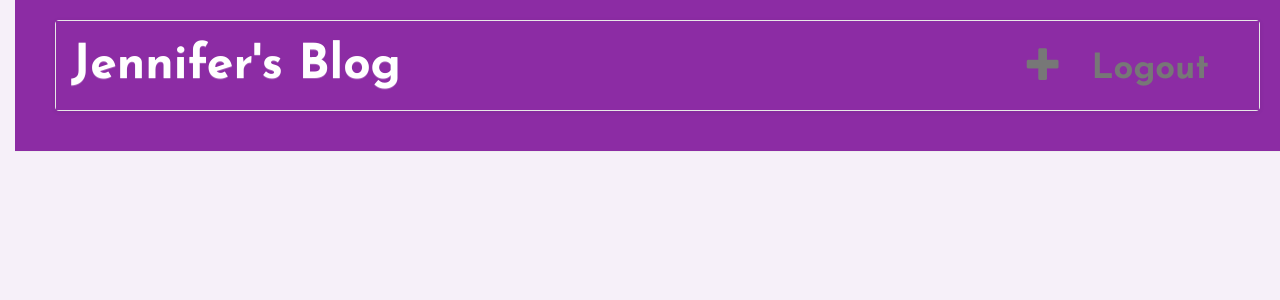
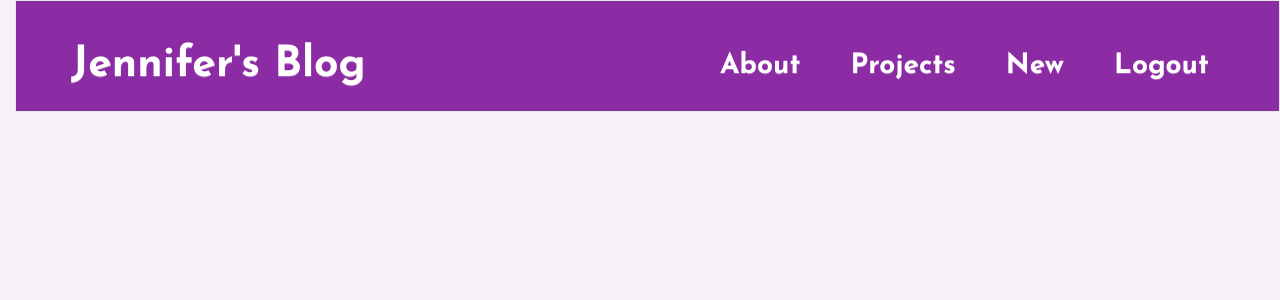
Before and after one commit to jgriffith23/blog-tutorial, a Django app: page / in a window 1280 px wide. Shown: the top 300 px of the page. Run offline with Django 3.2, Linux system fonts and the light colour scheme; the visitor is signed in with stand-in values (Sample User, id 1); data that the repository does not hold is empty; some libraries are stand-ins or nearby versions.

Commit message:
More CSS/HTML futzing; cleaned up resolved FIXMEs

```diff
--- a/blog/static/css/blog.css
+++ b/blog/static/css/blog.css
@@ -1,35 +1,42 @@
 /*
-    Most of this CSS is gratefully borrowed from the Django Girls blog tutorial,
+    Parts of this CSS are gratefully borrowed from the Django Girls blog tutorial,
     which you can find here: https://tutorial.djangogirls.org/en/css/
 */
 
-h1 a {
-    color: #8c2ca4;
+/* Universal styles: Post headings, and the running body font. */
+
+
+/* The Big Purple Bar <3 */
+
+nav.navbar.navbar-default {
+    background-color: #8c2ca4;
+    margin-top: 0;
+    padding: 20px 20px 20px 40px;
+    border-radius: 0;
+    background-image: none;
+    box-shadow: none;
+}
+
+nav.navbar.navbar-default h1, nav.navbar.navbar-default h1 a {
+    color: #ffffff;
+    font-size: 1.75em;
+    text-decoration: none;
+}
+
+.top-menu, .top-menu:hover, .top-menu:visited, .navbar-default .navbar-nav>li>a {
+    color: #ffffff;
+    font-size: 2em;
+    margin-right: 20px;
+    margin-top: 20px;
     font-family: 'Josefin Sans', sans-serif;
+}
 
-}
+/* General content formatting. */
 
 body {
     padding-left: 15px;
     font-family: 'Lato';
     background-color: #f6f0f9;
-}
-
-.page-header {
-    background-color: #8c2ca4;
-    margin-top: 0;
-    padding: 20px 20px 20px 40px;
-}
-
-.page-header h1, .page-header h1 a, .page-header h1 a:visited, .page-header h1 a:active {
-    color: #ffffff;
-    font-size: 36pt;
-    text-decoration: none;
-}
-
-.navbar > .container-fluid {
-    background-color: #8c2ca4;
-    border-style: none;
 }
 
 .content {
@@ -52,15 +59,6 @@ h1, h2, h3, h4 {
     width: 100%;
 }
 
-.top-menu, .top-menu:hover, .top-menu:visited {
-    color: #ffffff;
-    float: right;
-    font-size: 26pt;
-    margin-right: 20px;
-    margin-top: .25em;
-    font-family: 'Josefin Sans', sans-serif;
-}
-
 .post {
     margin-bottom: 70px;
 }
@@ -78,3 +76,15 @@ h1, h2, h3, h4 {
     padding: .5em;
     background-color: #ffddd8;
 }
+
+nav>ul.pagination>li>a {
+    color: #8c2ca4;
+}
+
+/* Img formatting */
+
+.align-center {
+    display: block;
+    margin: auto;
+    width: 40%;
+}
--- a/blog/templates/blog/base.html
+++ b/blog/templates/blog/base.html
@@ -9,24 +9,42 @@
     <link rel="stylesheet" href="{% static 'css/blog.css' %}">
     <link rel="stylesheet" href="{% static 'css/pygments-long.css' %}">
     <link href="https://fonts.googleapis.com/css?family=Josefin+Sans:700|Lato" rel="stylesheet">
+    <script src="https://code.jquery.com/jquery-3.1.1.min.js"></script>
     <title>Jennifer's Blog</title>
 </head>
 <body>
-    <div class="page-header">
+
+
+
     <nav class="navbar navbar-default">
-            <h1 class="navbar-brand"><a href="/">Jennifer's Blog</a></h1>
       <div class="container-fluid">
+        <!-- Brand and toggle get grouped for better mobile display -->
+        <div class="navbar-header">
+          <button type="button" class="navbar-toggle collapsed" data-toggle="collapse" data-target="#navbar-collapse-1" aria-expanded="false">
+            <span class="sr-only">Toggle navigation</span>
+            <span class="icon-bar"></span>
+            <span class="icon-bar"></span>
+            <span class="icon-bar"></span>
+          </button>
+          <h1><a class="navbar-brand" href="/">Jennifer's Blog</a></h1>
+        </div>
+
+        <!-- Collect the nav links, forms, and other content for toggling -->
+        <div class="collapse navbar-collapse" id="navbar-collapse-1">
+          <ul class="nav navbar-nav navbar-right">
+            <li><a class="top-menu" href="#">About</a></li>
+            <li><a class="top-menu" href="#">Projects</a></li>
             {% if request.user.is_staff %}
-                    <div class="top-menu">
-                        <a class="navbar-text" href="{% url 'blog:post_new' %}"><span class="glyphicon glyphicon-plus"></span></a>
-                        <a class="navbar-text" href="{% url 'blog:logout' %}">Logout</a>
-                    </div>
+                <li><a class="top-menu" href="{% url 'blog:post_new' %}">New</a></li>
+                <li><a class="top-menu" href="{% url 'blog:logout' %}">Logout</a></li>
             {% else %}
-                    <a href="{% url 'blog:login' %}" class="top-menu">Log In</a>
+                <li><a class="top-menu" href="{% url 'blog:login' %}" class="top-menu">Log In</a></li>
             {% endif %}
-            </div>
+          </ul>
+        </div><!-- /.navbar-collapse -->
+      </div><!-- /.container-fluid -->
     </nav>
-    </div>
+
     <div class="content container">
         <div class="row">
             <div class="col-md-8">
@@ -36,4 +54,7 @@
         </div>
     </div>
 </body>
+
+<script src="https://maxcdn.bootstrapcdn.com/bootstrap/3.3.7/js/bootstrap.min.js"></script>
+
 </html>
--- a/blog/templates/blog/post_detail.html
+++ b/blog/templates/blog/post_detail.html
@@ -12,11 +12,12 @@
 
         {% endif %}
 
+        <h1>{{ post.title }}
         {% if request.user.is_staff %}
-            <a class="btn btn-default" href="{% url 'blog:post_edit' pk=post.pk %}"><span class="glyphicon glyphicon-pencil"></span></a>
+            <a class="btn" href="{% url 'blog:post_edit' pk=post.pk %}"><span class="glyphicon glyphicon-pencil"></span> Edit</a>
         {% endif %}
+        </h1>
 
-        <h1>{{ post.title }}</h1>
         <p>{{ post.text|apply_markup:'restructuredtext' }}</p>
     </div>
 
--- a/blog/templates/blog/post_list.html
+++ b/blog/templates/blog/post_list.html
@@ -13,17 +13,20 @@
         </div>
     {% endfor %}
 
-    <div class="pagination">
-        <span class="step-links">
+    <nav aria-label="Page navigation">
+        <ul class="pagination">
             {% if page_obj.has_previous %}
-                <a href="?page={{ page_obj.previous_page_number }}">previous</a>
+                <li>
+                    <a href="?page={{ page_obj.previous_page_number }}">previous</a>
+                </li>
             {% endif %}
 
             {% if page_obj.has_next %}
-                <a href="?page={{ page_obj.next_page_number }}">next</a>
+                <li>
+                    <a href="?page={{ page_obj.next_page_number }}">next</a>
+                </li>
             {% endif %}
-
-        </span>
-    </div>
+        </ul>
+    </nav>
 
 {% endblock %}
--- a/blog/views.py
+++ b/blog/views.py
@@ -47,13 +47,9 @@ class PostDetailView(generic.DetailView):
     template_name = "blog/post_detail.html"
 
 
-# FIXME: Give this class the ability to actually keep users out? R/n the template
-# is actually doing the heavy lifting. Perhaps go back to method decorator
-# from previous commit?
 class PostCreateView(LoginRequiredMixin, StaffuserRequiredMixin, generic.CreateView):
     """Create a post."""
 
-    # FIXME: Nononono. I can't keep this as admin. Build a login route.
     login_url = '/login/'
 
     template_name = "blog/post_edit.html"
@@ -82,7 +78,6 @@ class PostCreateView(LoginRequiredMixin, StaffuserRequiredMixin, generic.CreateV
 class PostUpdateView(LoginRequiredMixin, generic.UpdateView):
     """Class for post update form."""
 
-    # FIXME: Nononono. I can't keep this as admin. Build a login route.
     login_url = '/login/'
 
     template_name = "blog/post_edit.html"
```
Lines whose indentation alone changed are shown as unchanged.
